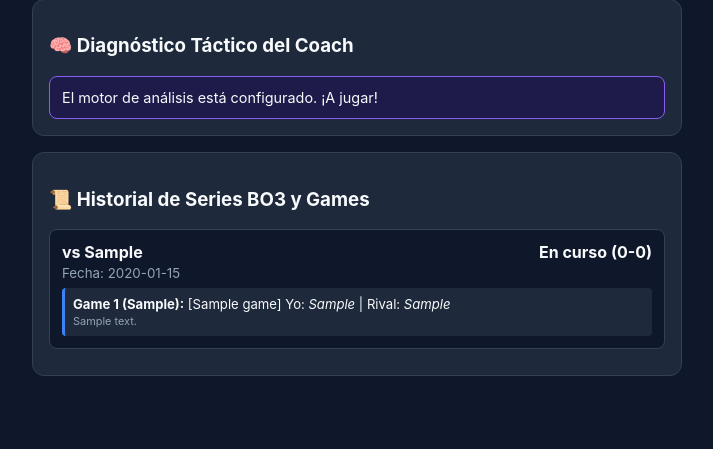
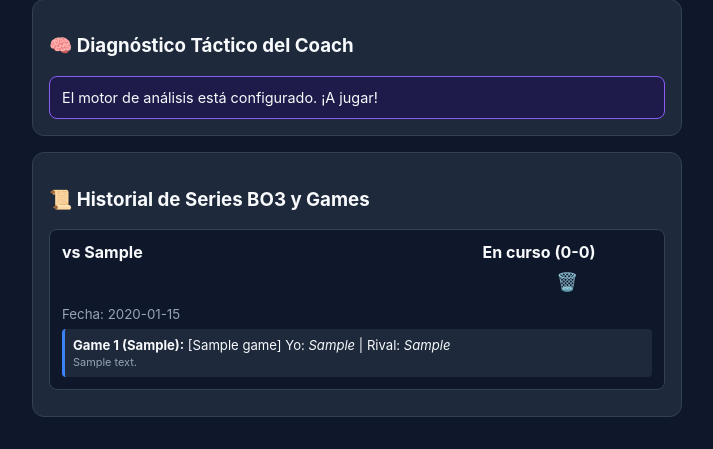
Before and after one commit to gilpinzonalvaro-commits/vgc-coach, a Flask app: page / in a window 1280 px wide. Shown: the part 442-891 px from the top of the page, without its empty margins (283-996 px from the left). Before the commit the page ends 818 px from the top, so only its background shows below. Run offline with Flask 3, Linux system fonts and the light colour scheme; tables that the repository leaves empty hold one stand-in row (values such as "Sample post").

Commit message:
Clean up dashboard.html by removing comments
Removed commented sections for stats visualizer and NCP calculator button.

```diff
--- a/templates/dashboard.html
+++ b/templates/dashboard.html
@@ -37,8 +37,6 @@
         table { width: 100%; border-collapse: collapse; margin-top: 6px; font-size: 0.82em; }
         th, td { text-align: left; padding: 7px; border-bottom: 1px solid var(--border-color); }
         th { color: var(--text-muted); }
-
-        /* Stats Visualizer */
         .poke-stat-card { background: #0f172a; border: 1px dashed var(--border-color); padding: 8px; border-radius: 6px; margin-top: 6px; font-size: 0.85em; }
         .ev-tag { background: #334155; padding: 2px 6px; border-radius: 4px; font-size: 0.85em; margin-right: 4px; display: inline-block; margin-top: 4px;}
     </style>
@@ -102,7 +100,13 @@
                         <div class="series-card {{ s.result.split(' ')[0] }}">
                             <div style="display: flex; justify-content: space-between;">
                                 <b>vs {{ s.opponent }}</b>
-                                <span style="font-weight: bold;">{{ s.result }}</span>
+                                <div>
+                                    <span style="font-weight: bold; margin-right: 10px;">{{ s.result }}</span>
+                                    <form action="/delete_series" method="POST" style="display:inline;">
+                                        <input type="hidden" name="series_id" value="{{ s.id }}">
+                                        <button type="submit" style="background: none; border: none; cursor: pointer; font-size: 1.1em;" title="Borrar esta Serie">🗑️</button>
+                                    </form>
+                                </div>
                             </div>
                             <small style="color: var(--text-muted);">Fecha: {{ s.date[:10] }}</small>
 
@@ -218,7 +222,6 @@
                     <div style="background: #1e293b; padding: 12px; border-radius: 6px; margin-bottom: 10px; border-left: 3px solid var(--accent-color);">
                         <div style="display: flex; justify-content: space-between; align-items: center;">
                             <b style="font-size: 1.1em; color: var(--gold-accent);">{{ t.name }}</b>
-                            <!-- BOTÓN DIRECTO A LA CALCULADORA NCP -->
                             <a href="https://nerd-of-now.github.io/NCP-VGC-Damage-Calculator/" target="_blank" class="btn-link btn-calc">⚔️ Calculadora NCP</a>
                         </div>
 
@@ -229,7 +232,6 @@
                             <button class="btn-link" onclick="copiarPaste(`{{ t.raw_paste }}`)">📋 Copiar Equipo para Importar</button>
                         </div>
 
-                        <!-- VISOR DE STATS Y EVs TRADUCIDOS -->
                         {% if t.parsed_mons %}
                             <div style="margin-top: 10px; border-top: 1px solid var(--border-color); padding-top: 10px;">
                                 <h4 style="margin: 0 0 6px 0; color: var(--text-muted);">Auditoría de Stats (Extraído Automáticamente)</h4>
```
